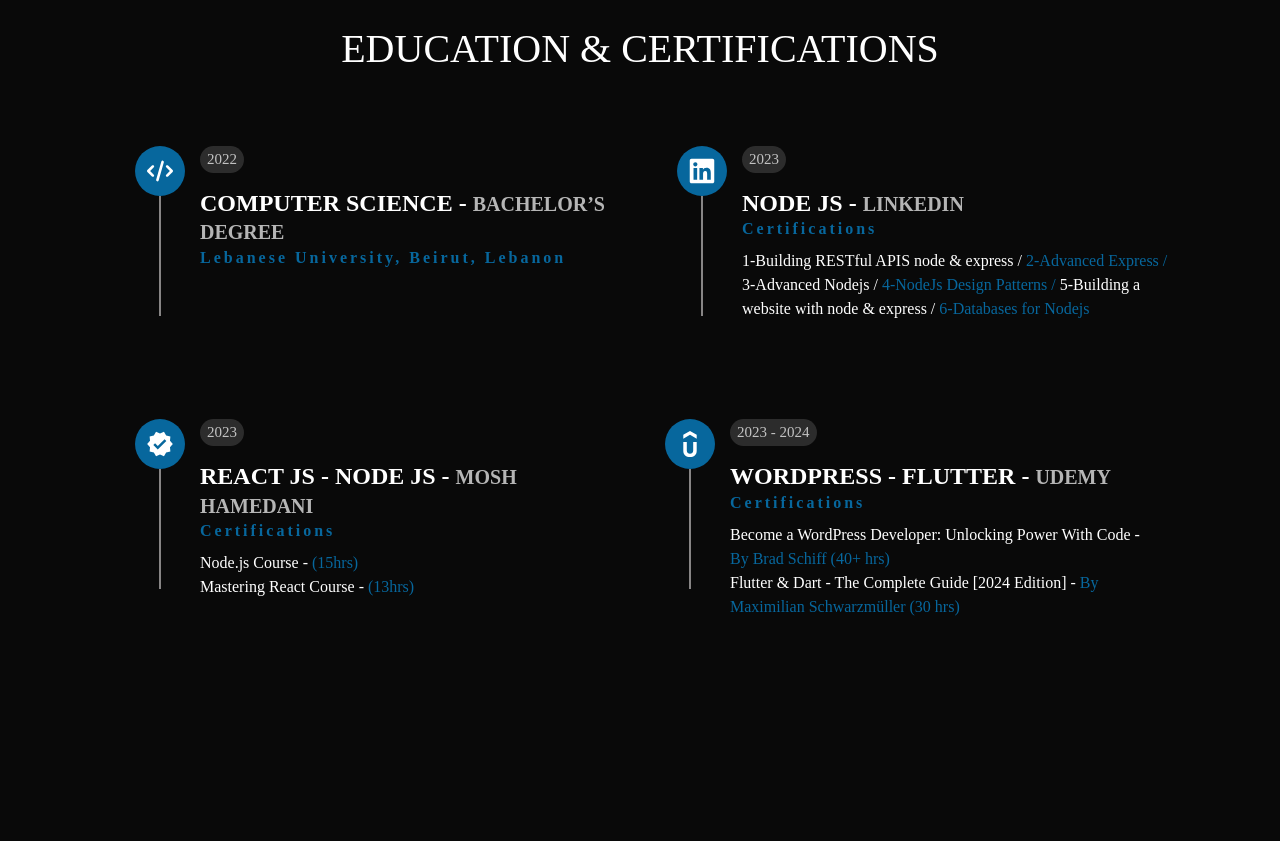
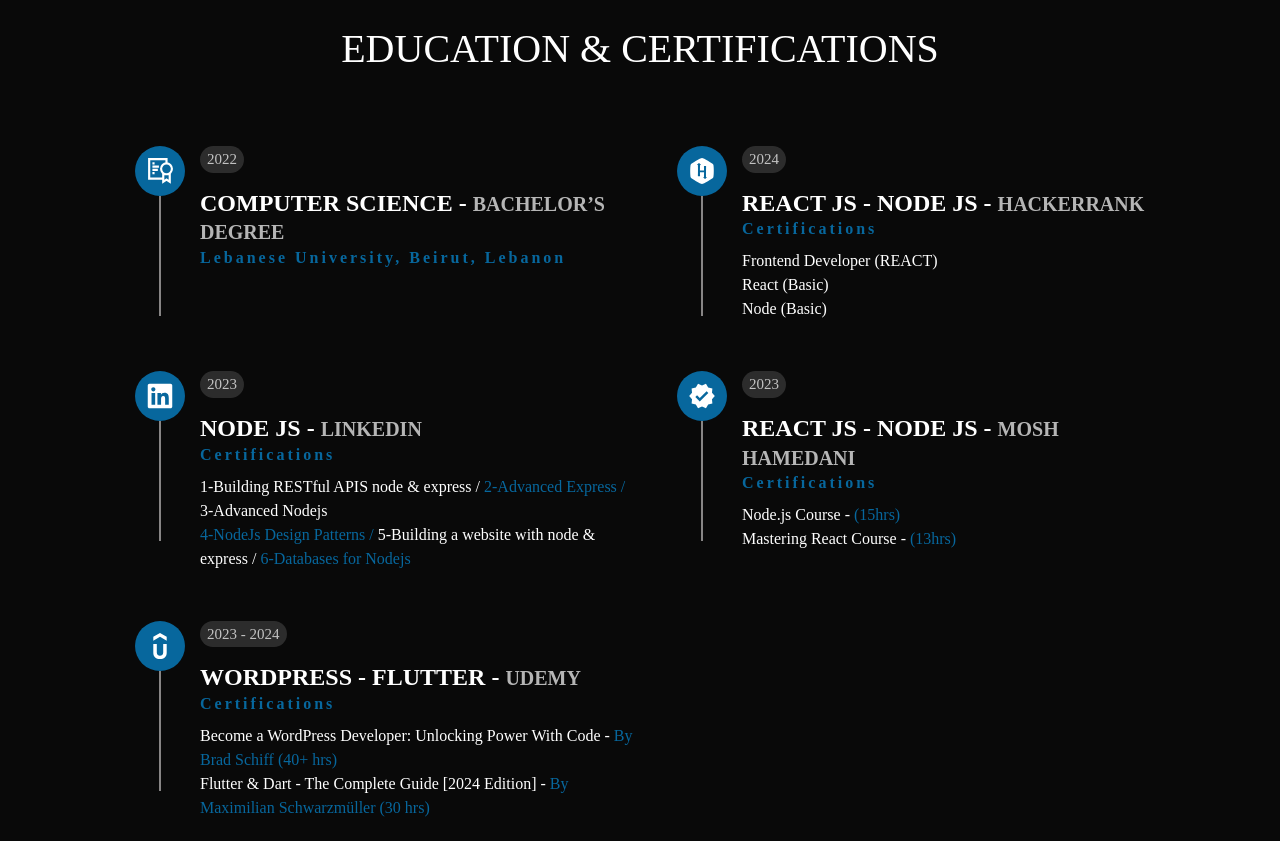
Before and after one commit to isasarhan/portolio, a Next.js app: page /about in a window 1280 px wide. Shown: the part 2980-3821 px from the top of the page. Before the commit the page ends 3772 px from the top, so only its background shows below. Built offline with nearby package versions, Linux system fonts and the light colour scheme.

Commit message:
about page edit

```diff
--- a/app/about/page.jsx
+++ b/app/about/page.jsx
@@ -17,6 +17,8 @@ import { FaReact } from "react-icons/fa";
 import { FaCss3Alt } from "react-icons/fa";
 import { FaWordpress } from "react-icons/fa";
 import { FaGitAlt } from "react-icons/fa";
+import { FaHackerrank } from "react-icons/fa";
+import { GrCertificate } from "react-icons/gr";
 
 const About = () => {
   return (
@@ -200,11 +202,22 @@ const About = () => {
             </div>
             <hr className="dotted" />
             <div className='mt-3 mb-5'>
-              <h1 className='text-color text-center mb-5 text-uppercase'>EDUCATION & Certifications</h1>
+              <h1 className='text-color text-center mb-5 text-uppercase'>Education & Certifications</h1>
               <div className="row">
                 <div className="col-sm-6">
                   <Experience company={' Bachelor’s Degree'} date={'2022'} title={'COMPUTER SCIENCE'}
-                    icon={<FaCode />} location={"Lebanese University, Beirut, Lebanon"}>
+                    icon={<GrCertificate />} location={"Lebanese University, Beirut, Lebanon"}>
+                  </Experience>
+                </div>
+                <div className="col-sm-6">
+                  <Experience company={'Hackerrank'} date={'2024'} title={'REACT JS - NODE JS'}
+                    icon={<FaHackerrank />} location={"Certifications"}>
+                      <ul className='list-unstyled m-0 p-0'>
+                        <li className='p-0 m-0'>Frontend Developer (REACT) </li>
+                        <li className='p-0 m-0'>React (Basic) </li>
+                        <li className='p-0 m-0'> Node (Basic) </li>
+                     </ul>
+
                   </Experience>
                 </div>
                 <div className='col-sm-6'>
@@ -212,13 +225,13 @@ const About = () => {
                     icon={<FaLinkedin />} location={"Certifications"}>
                     1-Building RESTful APIS node & express /
                     <span className='text-common'> 2-Advanced Express / </span>
-                    3-Advanced Nodejs /
+                    3-Advanced Nodejs <br />
                     <span className='text-common'> 4-NodeJs Design Patterns / </span>
                     5-Building a website with node & express /
                     <span className='text-common'> 6-Databases for Nodejs</span>
                   </Experience>
                 </div>
-                <div className="row mt-5">
+
                 <div className='col-sm-6 '>
                   <Experience company={'Mosh Hamedani'} date={'2023'} title={'REACT JS - NODE JS'}
                     icon={<VerifiedIcon />} location={"Certifications"}>
@@ -235,11 +248,9 @@ const About = () => {
                 </div>
               </div>
             </div>
-
           </div>
         </div>
-        </div>
-      </section>
+      </section >
     </>
   )
 }
```
Lines whose indentation alone changed are shown as unchanged.
